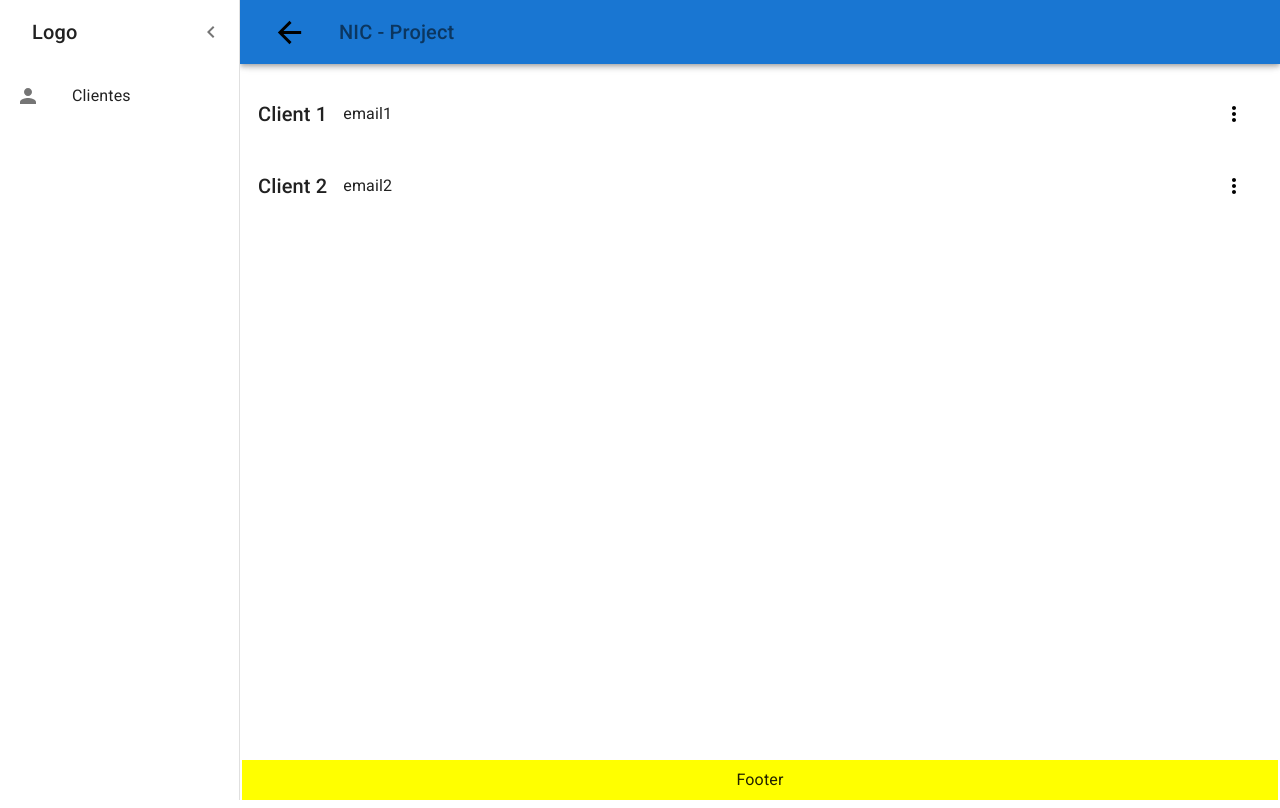
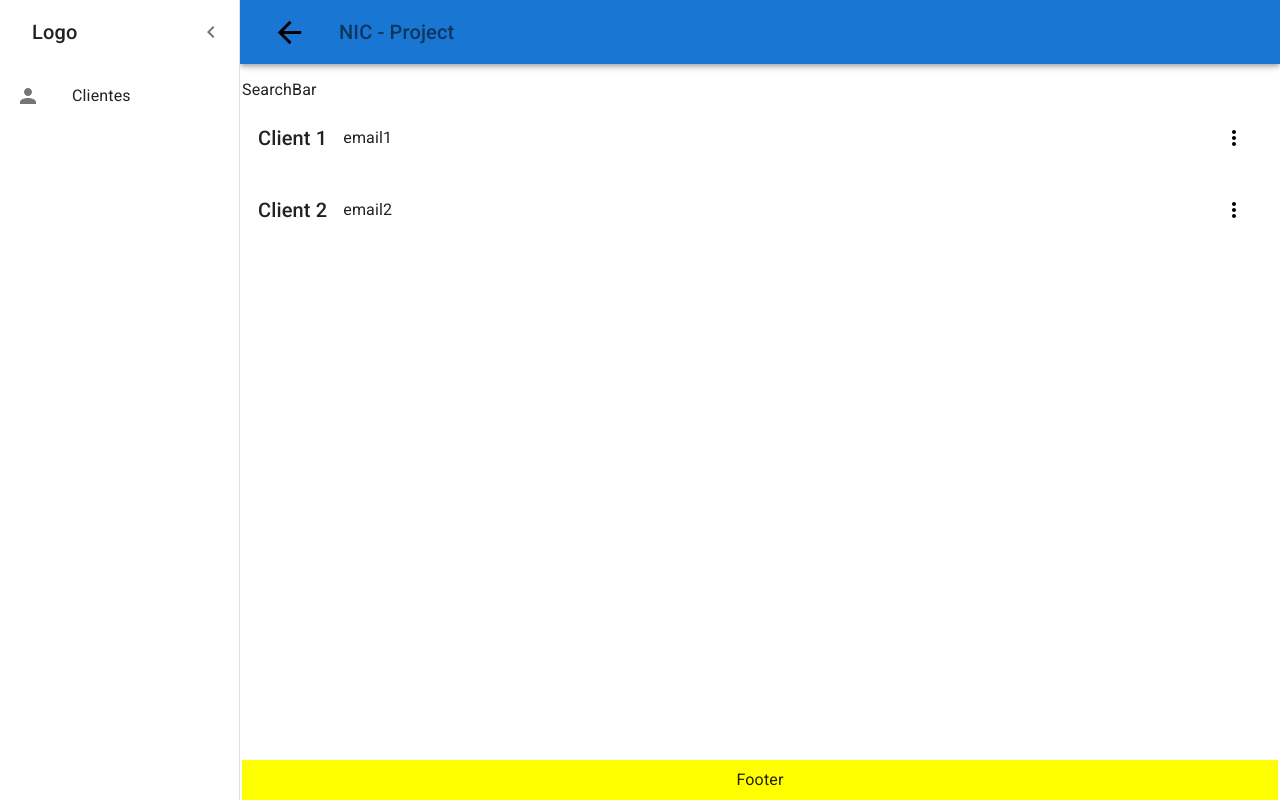
Before and after one commit to ricardoareiaslinhares/nic-project, a React (Vite) app: page /clients in a window 1280 px wide. Built offline with nearby package versions, Linux system fonts and the light colour scheme.

Commit message:
SearchBar init

```diff
--- a/src/components/ListDisplay.tsx
+++ b/src/components/ListDisplay.tsx
@@ -3,6 +3,7 @@ import { Box, List, Typography, ListItemButton, ListItemText } from "@mui/materi
 import { useNavigate } from "react-router";
 import MenuContext from "./MenuContext/MenuContext";
 import { MenuItemOptions } from "../types";
+import SearchBar from "./SearchBar";
 
 interface Item {
   id: number;
@@ -36,6 +37,7 @@ const ListDisplay = <T extends Item>({ items, proprieties, go2link, menuItemOpti
         flexDirection: "column",
       }}
     >
+      <SearchBar/>
       {items.map((item) => (
         <ListItemButton
           key={item.id}
--- /dev/null
+++ b/src/components/SearchBar.tsx
@@ -0,0 +1,11 @@
+
+
+type Props = {}
+
+const SearchBar = (props: Props) => {
+  return (
+    <div>SearchBar</div>
+  )
+}
+
+export default SearchBar
```
